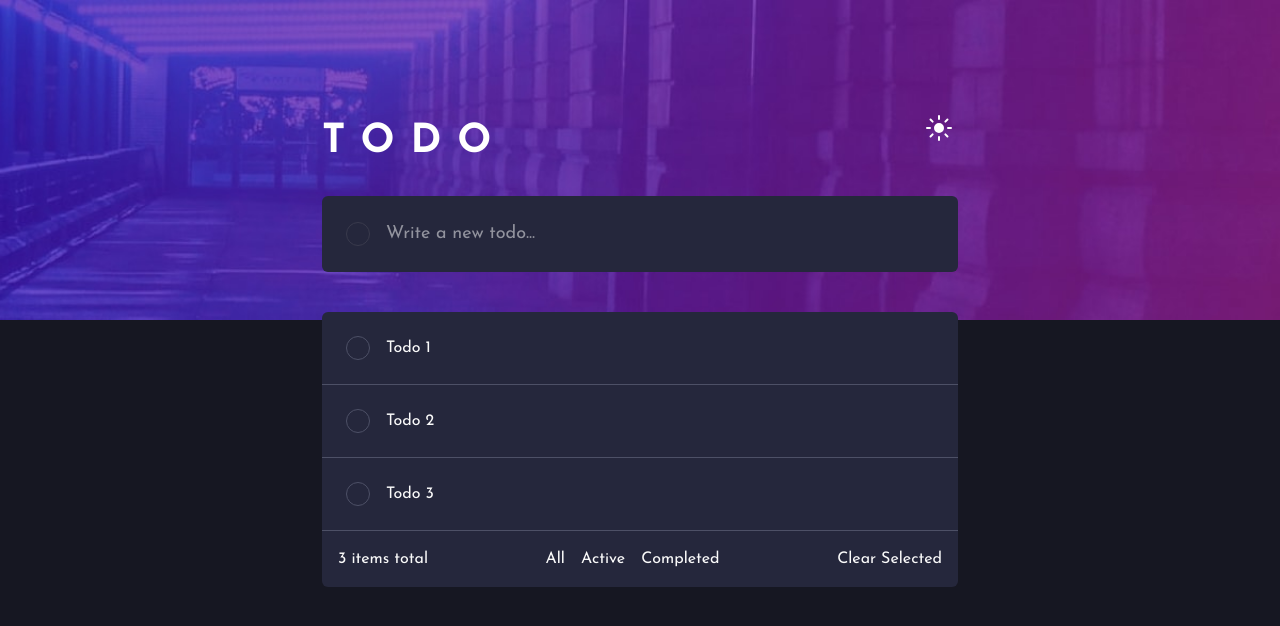
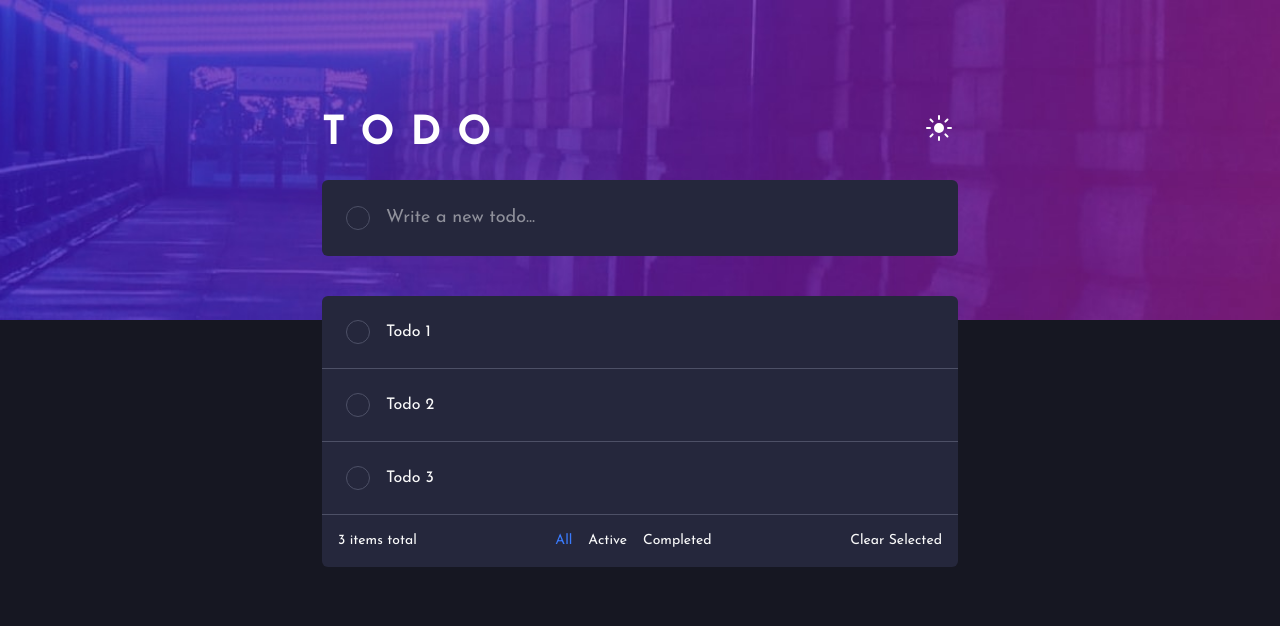
Before and after one commit to GuilhermePinheiro-dev/toDo-List, a React (Vite) app: page / in a window 1280 px wide. Shown: the top 626 px of the page. Built offline with nearby package versions, Linux system fonts and the light colour scheme.

Commit message:
feat: contextAPI aplicada para a mudança de tema

```diff
--- a/src/App.tsx
+++ b/src/App.tsx
@@ -1,13 +1,18 @@
 import { TodoHeader } from "./components/TodoHeader"
 import { TodoForm } from "./components/TodoForm"
 import { TodoList } from "./components/TodoList"
-
+import { themeConfig } from "./components/contexts/theme"
+import { ThemeContext } from "./components/contexts/themeContext"
+import { useContext } from "react"
 
 function App() {
+
+  const {theme} = useContext(ThemeContext)
+
   return (
     <>
-      <main className="bg-navy-950 h-screen">
-        <div className="bg-[url('/public/images/bg-desktop-dark.jpg')] h-80 bg-center bg-cover">
+      <main className={`${themeConfig[theme].layout.backgroundColor} h-screen`}>
+        <div className={`${themeConfig[theme].layout.heroClass}`}>
           <div className="m-auto max-w-175 p-8">
             <TodoHeader></TodoHeader>
 
--- a/src/components/TodoForm/index.tsx
+++ b/src/components/TodoForm/index.tsx
@@ -1,12 +1,20 @@
+import { ThemeContext } from "../contexts/themeContext"
+import { themeConfig } from "../contexts/theme"
+import { useContext } from "react"
+
 export const TodoForm = () => {
+    const {theme} = useContext(ThemeContext)
     return (
+        <>
             <form className="relative mb-10">
-            <span className="absolute h-6 w-6 border border-purple-800 top-1/2 transform: -translate-y-1/2 left-6 rounded-full cursor-pointer"></span>
+                <span className={`absolute h-6 w-6 border ${themeConfig[theme].todo.borderColor} top-1/2 transform: -translate-y-1/2 left-6 rounded-full cursor-pointer`}></span>
                 <input
                     type="text"
                     name="todo"
                     placeholder="Write a new todo..."
-                className="bg-navy-900 rounded-md text-white outline-none w-full pl-16 py-6 text-lg" />
+                    className={`${themeConfig[theme].todo.backgroundColor} rounded-md ${themeConfig[theme].todo.textColor} outline-none w-full pl-16 py-6 text-lg`} />
+
             </form>
+        </>
     )
 }
--- a/src/components/TodoHeader/index.tsx
+++ b/src/components/TodoHeader/index.tsx
@@ -1,13 +1,17 @@
-import IconSun from "../../../public/images/icon-sun.svg"
-
+import { themeConfig } from "../contexts/theme"
+import { ThemeContext } from "../contexts/themeContext"
+import { useContext } from "react"
 
 export const TodoHeader = () => {
+
+    const { theme, toggleTheme } = useContext(ThemeContext)
+
     return (
         <header className="flex justify-between mb-6 pt-20">
-            <h1 className="font-bold text-[2.5rem] text-white tracking-[1rem]">TODO</h1>
+            <h1 className={`font-bold text-4xl sm:text-[2.5rem] text-white tracking-[1rem]`}>TODO</h1>
 
-            <button className="cursor-pointer w-8 h-8">
-                <img src={IconSun} alt="Alternar tema" />
+            <button className="cursor-pointer w-8 h-8" onClick={toggleTheme}>
+                <img src={themeConfig[theme].Icon} alt="Alternar tema" />
             </button>
         </header>
     )
--- a/src/components/TodoList/index.tsx
+++ b/src/components/TodoList/index.tsx
@@ -1,3 +1,7 @@
+import { useContext } from "react"
+import { themeConfig } from "../contexts/theme"
+import { ThemeContext } from "../contexts/themeContext"
+
 const todos = [
     { id: 1, text: "Todo 1" },
     { id: 2, text: "Todo 2" },
@@ -6,26 +10,30 @@ const todos = [
 
 
 export const TodoList = () => {
+
+    const { theme } = useContext(ThemeContext)
+
     return (
-        <div className="bg-navy-900 rounded-md">
+        <>
+            <div className={`${themeConfig[theme].todo.backgroundColor} rounded-md`}>
                 <ul>
                     {
                         todos.map((todoItem) => (
-                        <li key={todoItem.id} className="p-6 border-b border-purple-700">
+                            <li key={todoItem.id} className={`p-6 border-b ${themeConfig[theme].todo.borderColor}`}>
                                 <div className="flex items-center gap-4">
-                                <button className="w-6 h-6 border border-purple-700 rounded-full cursor-pointer"></button>
-                                <p className="text-gray-50">{todoItem.text}</p>
+                                    <button className={`w-6 h-6 border ${themeConfig[theme].todo.borderColor} rounded-full cursor-pointer`}></button>
+                                    <p className={`${themeConfig[theme].todo.textColor}`}>{todoItem.text}</p>
                                 </div>
                             </li>
                         ))
                     }
                 </ul>
 
-            <div className="flex justify-between p-4 text-gray-50">
+                <div className={`flex justify-between p-4 text-sm ${themeConfig[theme].todo.textColor}`}>
                     <p>{todos.length} items total</p>
 
-                <div className="flex gap-4">
-                    <button>All</button>
+                    <div className="hidden sm:flex gap-4">
+                        <button className="text-blue-500">All</button>
                         <button>Active</button>
                         <button>Completed</button>
                     </div>
@@ -33,5 +41,11 @@ export const TodoList = () => {
                     <button>Clear Selected</button>
                 </div>
             </div>
+            <div className={`${themeConfig[theme].todo.backgroundColor} ${themeConfig[theme].todo.textColor} flex justify-center gap-5 rounded-md py-4 mt-4 sm:hidden`}>
+                <button className="text-blue-500">All</button>
+                <button>Active</button>
+                <button>Completed</button>
+            </div>
+        </>
     )
 }
--- /dev/null
+++ b/src/components/contexts/theme.ts
@@ -0,0 +1,33 @@
+import IconSun from "../../../public/images/icon-sun.svg"
+import MoonIcon from "../../../public/images/icon-moon.svg"
+
+export const themeConfig = {
+    light: {
+        name: 'light',
+        layout: {
+            heroClass: "theme-light",
+            backgroundColor: "bg-gray-300" ,
+            textColor: "text-navy-850"
+        },
+        todo: {
+            backgroundColor: "bg-gray-50",
+            borderColor: "border-gray-600" ,
+            textColor: "text-navy-850"
+        },
+        Icon: MoonIcon
+    },
+    dark: {
+        name: 'dark',
+        layout: {
+            heroClass: "theme-dark",
+            backgroundColor: "bg-navy-950" ,
+            textColor: "text-gray-50"
+        },
+        todo: {
+            backgroundColor: "bg-navy-900",
+            borderColor: "border-purple-700" ,
+            textColor: "text-gray-50"
+        },
+        Icon: IconSun
+    }
+}
--- /dev/null
+++ b/src/components/contexts/themeContext.tsx
@@ -0,0 +1,25 @@
+import React, { createContext, useState } from "react";
+
+
+export const ThemeContext = createContext({});
+
+interface ThemeProviderProps {
+    children: React.ReactNode
+}
+
+type typeTheme = "light" | "dark"
+
+export const ThemeProvider = ({ children }: ThemeProviderProps) => {
+
+    const [theme, setTheme] = useState<typeTheme>("dark")
+
+    const toggleTheme = () => {
+        setTheme(prev => prev === "dark" ? "light" : "dark")
+    }
+
+    return (
+        <ThemeContext.Provider value={{theme, toggleTheme}}>
+            {children}
+        </ThemeContext.Provider>
+    )
+}
--- a/src/main.tsx
+++ b/src/main.tsx
@@ -2,9 +2,12 @@ import { StrictMode } from 'react'
 import { createRoot } from 'react-dom/client'
 import App from './App.tsx'
 import "./styles/globals.css"
+import { ThemeProvider } from './components/contexts/themeContext.tsx'
 
 createRoot(document.getElementById('root')!).render(
   <StrictMode>
-    <App />
+    <ThemeProvider>
+      <App />
+    </ThemeProvider>
   </StrictMode>,
 )
--- a/src/styles/globals.css
+++ b/src/styles/globals.css
@@ -38,3 +38,12 @@
 body{
     font-family: var(--font-primary);
 }
+
+@layer base {
+    .theme-light{
+        @apply bg-[url('../../public/images/bg-desktop-light.jpg')] bg-cover bg-center bg-no-repeat h-80
+    }
+    .theme-dark{
+        @apply bg-[url('../../public/images/bg-desktop-dark.jpg')] bg-cover bg-center bg-no-repeat h-80
+    }
+}
```
Lines whose indentation alone changed are shown as unchanged.
